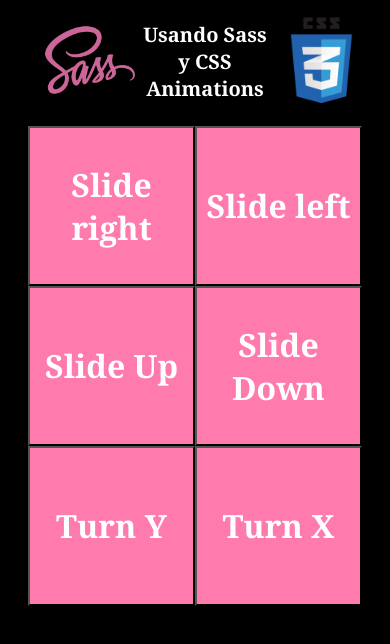
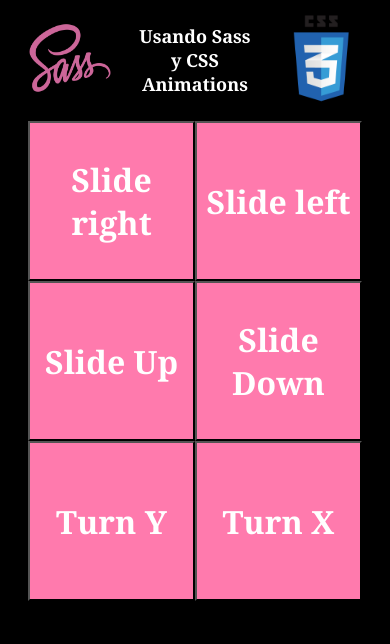
Before and after one commit to HaroldMaster/sass-and-css, a plain HTML site: page index.html in a window 390 px wide. Drawn offline with Linux system fonts and the light colour scheme.

Commit message:
responsive design header

```diff
--- a/sass/_fonts.scss
+++ b/sass/_fonts.scss
@@ -1,3 +1,3 @@
 $primary-font: Cambria, Cochin, Georgia, Times, "Times New Roman", serif;
 $font-size-header: 20px;
-$font-size-header-mobile: 10px;
+$font-size-header-mobile: 9px;
--- a/sass/_header.scss
+++ b/sass/_header.scss
@@ -1,4 +1,4 @@
-$margin-header: (0px, -15px, 10px, 5px);
+$margin-header: (0px, 0px, 10px, 0px);
 $image-max-widht: 150px;
 $image-height: 100px;
 $header-width: 100%;
@@ -33,4 +33,9 @@ body {
   .header {
      font-size: $font-size-header-mobile;
    }
+   .header__column{
+     img{
+       max-width: 90px;
+     }
+   }
  }
```
Also changed, not shown: css/styles.css, 1 other file.
